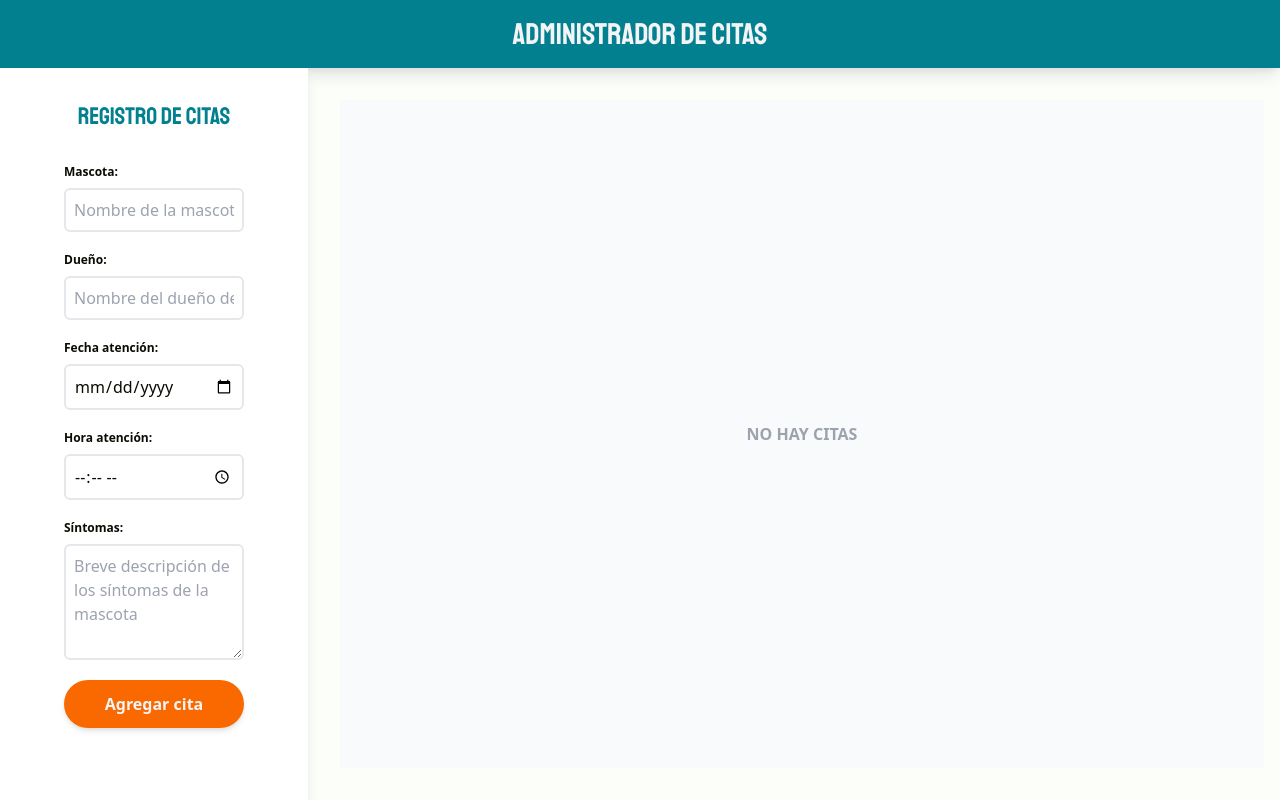
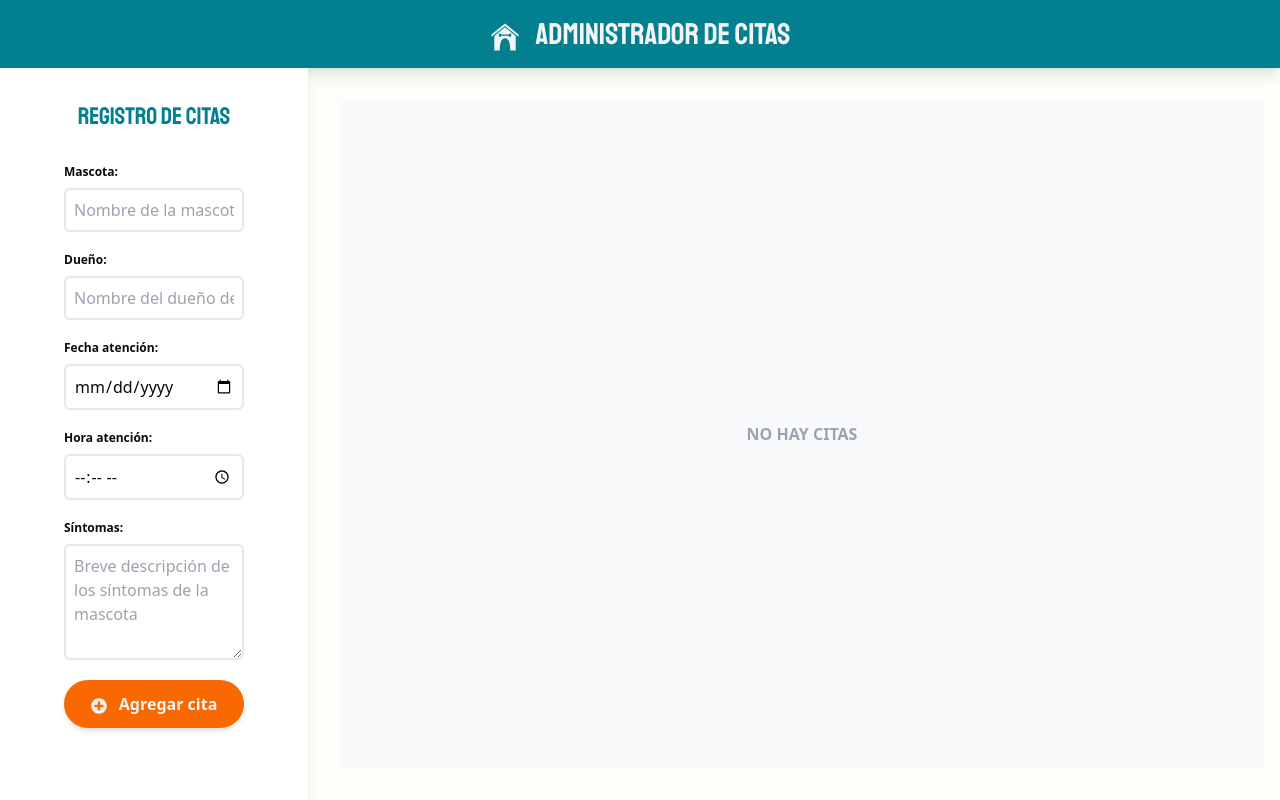
Before and after one commit to carlossantesp/admin-pacientes-mascotas, a React (Create React App) app: page / in a window 1280 px wide. Built offline with nearby package versions, Linux system fonts and the light colour scheme.

Commit message:
Agregando react-icons al proyecto

```diff
--- a/package.json
+++ b/package.json
@@ -9,6 +9,7 @@
     "@testing-library/user-event": "^12.1.10",
     "react": "^17.0.1",
     "react-dom": "^17.0.1",
+    "react-icons": "^4.2.0",
     "react-scripts": "4.0.3",
     "uuid": "^8.3.2",
     "web-vitals": "^1.0.1"
--- a/src/components/Formulario.js
+++ b/src/components/Formulario.js
@@ -1,5 +1,6 @@
 import React, { Fragment, useState } from "react";
 import uuid from "uuid/dist/v4";
+import { FaPlusCircle } from "react-icons/fa";
 import PropTypes from "prop-types";
 
 const Formulario = ({ createCita }) => {
@@ -130,9 +131,9 @@ const Formulario = ({ createCita }) => {
 
         <button
           type="submit"
-          className="p-3 bg-orange-100 rounded-full text-gray-100 font-bold shadow-md hover:course hover:bg-orange-200"
+          className="p-3 bg-orange-100 rounded-full text-gray-100 font-bold shadow-md hover:bg-orange-200"
         >
-          Agregar cita
+          <FaPlusCircle className="inline-block mr-2" /> Agregar cita
         </button>
       </form>
     </Fragment>
--- a/src/components/Header.js
+++ b/src/components/Header.js
@@ -1,9 +1,10 @@
 import React from "react";
-
+import { GiDogHouse } from "react-icons/gi";
 const Header = ({ titulo }) => {
   return (
     <header className="bg-metallic text-center py-4 shadow-lg">
       <h1 className="text-gray-100 font-staatliches uppercase text-3xl">
+        <GiDogHouse className="inline-block mr-4" />
         {titulo}
       </h1>
     </header>
```
Also changed, not shown: 1 other file (tests, documents, lock files or other folders).
